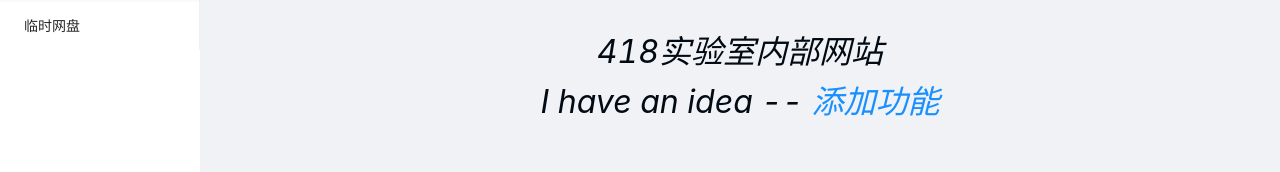
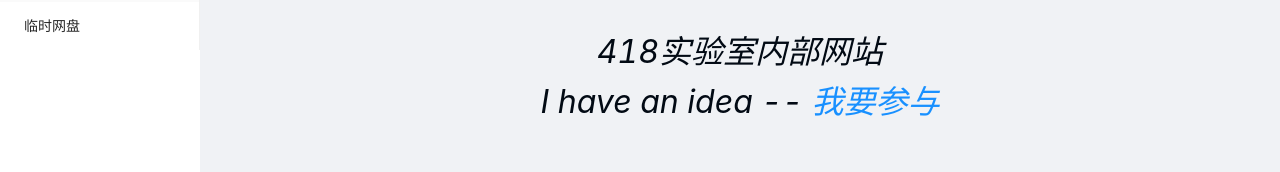
Before and after one commit to USTC3418Lab/Lab418Site, a React (Create React App) app in the folder frontend/: page / in a window 1280 px wide. Shown: the part 254-426 px from the top of the page. Built offline with nearby package versions, Linux system fonts and the light colour scheme.

Commit message:
Update Project location

```diff
--- a/frontend/src/pages/home.js
+++ b/frontend/src/pages/home.js
@@ -13,7 +13,7 @@ export default class HomePage extends Component {
                     <span>418实验室内部网站</span>
                     <br />
                     <span>I have an idea -- </span>
-                    <a href="https://github.com/EricJeffrey/Lab418Site" target="_">添加功能</a>
+                    <a href="https://github.com/USTCNoZeng418Lab/Lab418Site" target="_">我要参与</a>
                     <br />
                     <br />
                     <span>开发人员</span>
```
